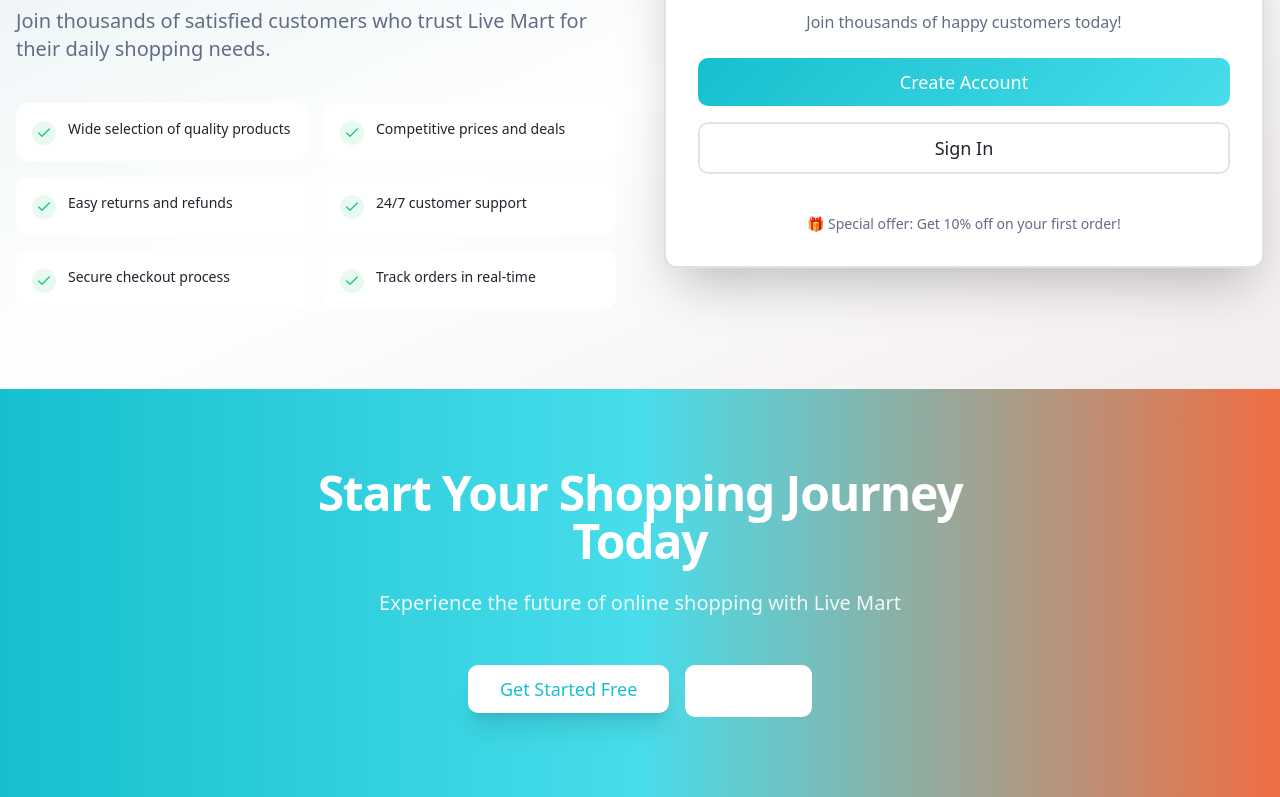
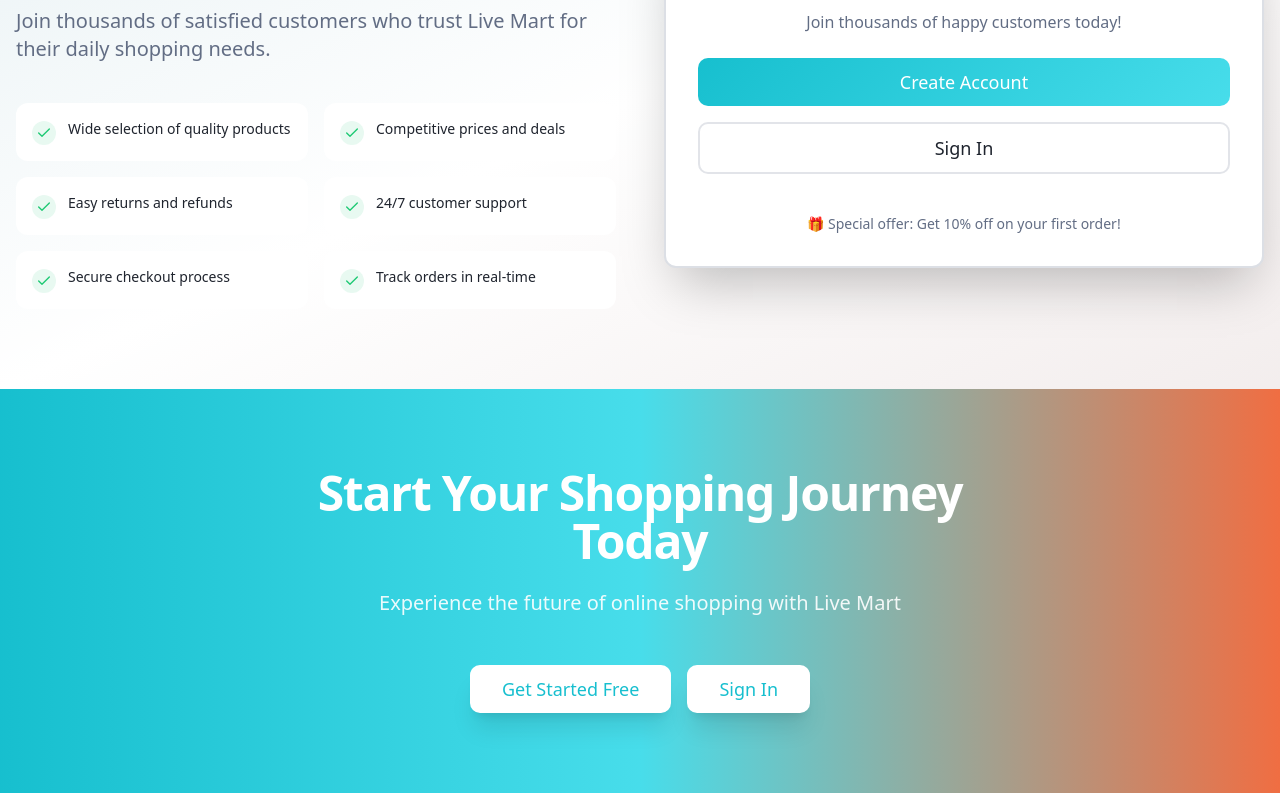
Before and after one commit to asrith-306/Live-Mart, a React (Vite) app: page / in a window 1280 px wide. Shown: the part 1869-2666 px from the top of the page. Built offline with nearby package versions, Linux system fonts and the light colour scheme.

Commit message:
merged with resolved

```diff
--- a/src/components/HomePage.tsx
+++ b/src/components/HomePage.tsx
@@ -347,10 +347,9 @@
                     Get Started Free
                   </Button>
                   <Button
-                    size="lg"
-                    variant="outline"
-                    onClick={() => navigate("/login")}
-                    className="border-2 border-white text-white hover:bg-white/10 text-lg px-8 py-6"
+                     size="lg"
+                      onClick={() => navigate("/login")}
+                      className="bg-white text-primary hover:bg-white/90 text-lg px-8 py-6 shadow-xl hover:shadow-2xl transition-all"
                   >
                     Sign In
                   </Button>
```
